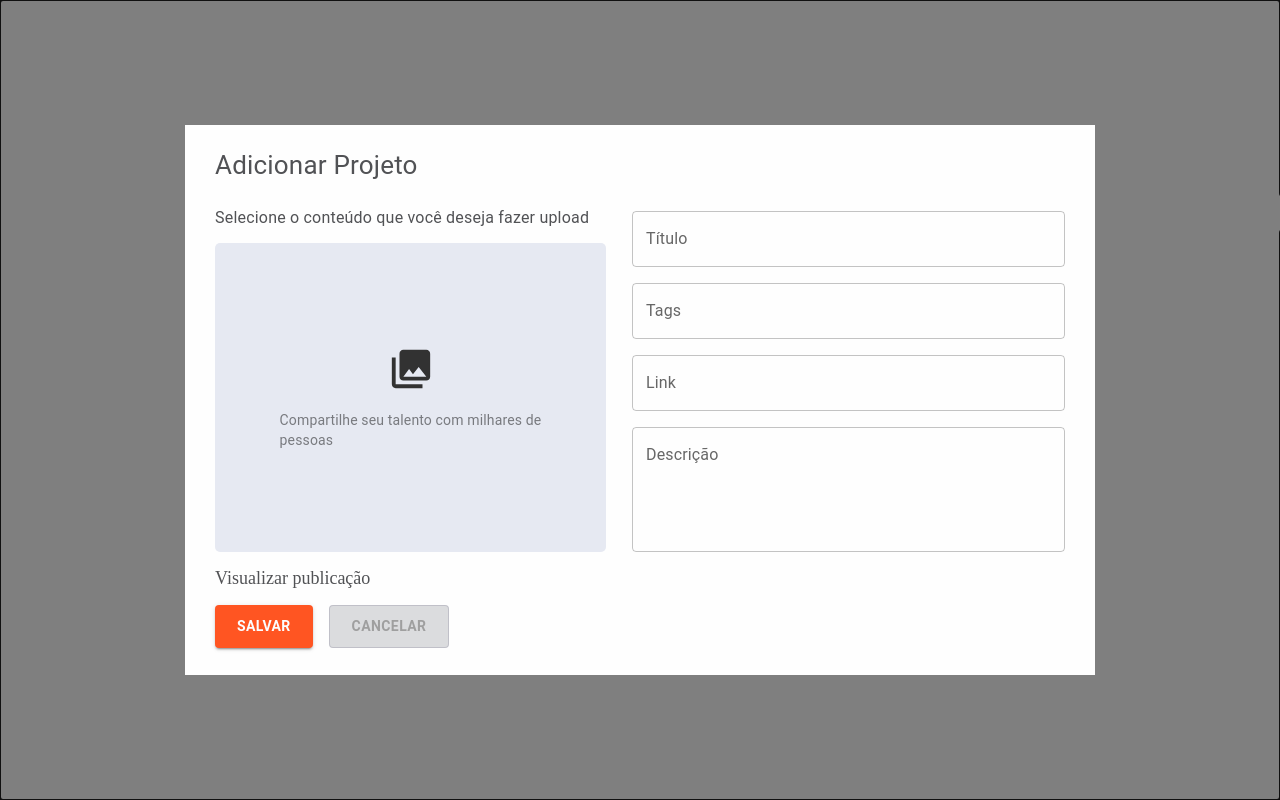
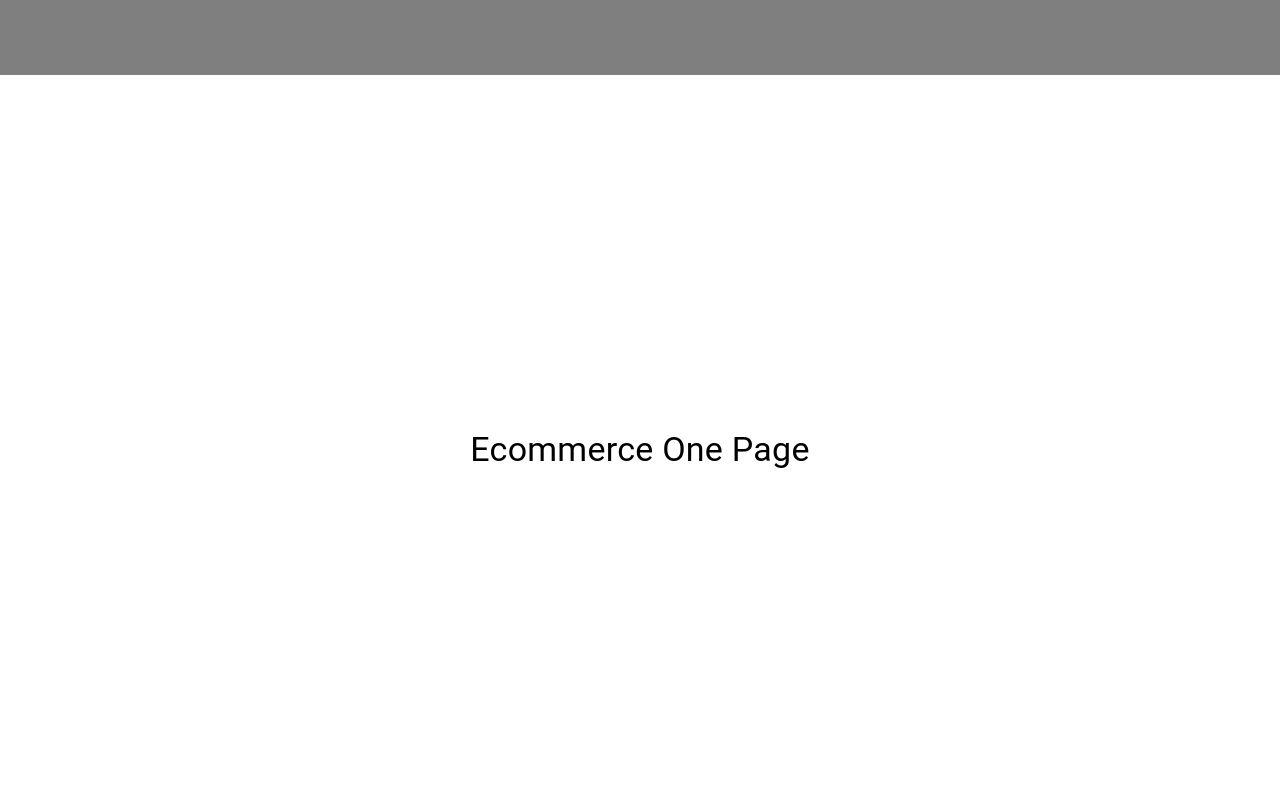
Before and after one commit to gabrielisantos-dev/Hackathon-Orange-Juice, a React (Vite) app in the folder frontend-orange/: page / in a window 1280 px wide. Built offline with nearby package versions, Linux system fonts and the light colour scheme.

Commit message:
chore: criação do arquivo ViewPostModal e estrutura inicial do modal de visualizar publicação

```diff
--- a/frontend-orange/src/App.jsx
+++ b/frontend-orange/src/App.jsx
@@ -6,7 +6,8 @@
 // import BotaoGoogleLogin from "./components/tela-login/BotaoGoogleLogin"
 // import Header from "./components/meu-portifólio/Header"
 // import TelaLogin from "./pages/TelaLogin"
-import AddProjectModal from "./components/modals/AddProjectModal"
+// import AddProjectModal from "./components/modals/AddProjectModal"
+import ViewPostModal from "./components/modals/ViewPostModal"
 
 function App() {
 
@@ -20,7 +21,8 @@ function App() {
       {/* <TelaLogin/> */}
       {/* <Header/> */}
       {/* <ContainerImagemTelaLogin/> */}
-      <AddProjectModal />
+      {/* <AddProjectModal /> */}
+      <ViewPostModal />
 
     </>
   )
--- /dev/null
+++ b/frontend-orange/src/components/modals/ViewPostModal.jsx
@@ -0,0 +1,50 @@
+import { Modal, Box, Typography, ThemeProvider } from '@mui/material';
+import { theme } from '../../utils/Theme';
+
+const ViewPostModal = () => {
+  return (
+    <ThemeProvider theme={theme}>
+    <Modal open={true}>
+    <Box>
+      <Box
+        sx={{
+          display: 'flex',
+          alignItems: 'center',
+          justifyContent: 'center',
+          position: 'absolute',
+          width: '1600px',
+          height: '750px',
+          marginTop: '50px',
+          top: '50%',
+          left: '50%',
+          transform: 'translate(-50%, -50%)',
+          backgroundColor: 'white',
+        }}
+      >
+        <Box
+          sx={{
+            width: '838px',
+            height: '50px',
+            top: '56px',
+            left: '102px',
+            gap: '175px',
+            display: 'flex',
+            alignItems: 'center',
+            flexDirection: 'row',
+            justifyContent: 'center',
+          }}
+        >
+          <Box></Box>
+          <Typography variant="h4" font="Roboto">
+            Ecommerce One Page
+          </Typography>
+          <Box></Box>
+        </Box>
+      </Box>
+      </Box>
+    </Modal>
+    </ThemeProvider>
+  );
+};
+
+export default ViewPostModal;
```
